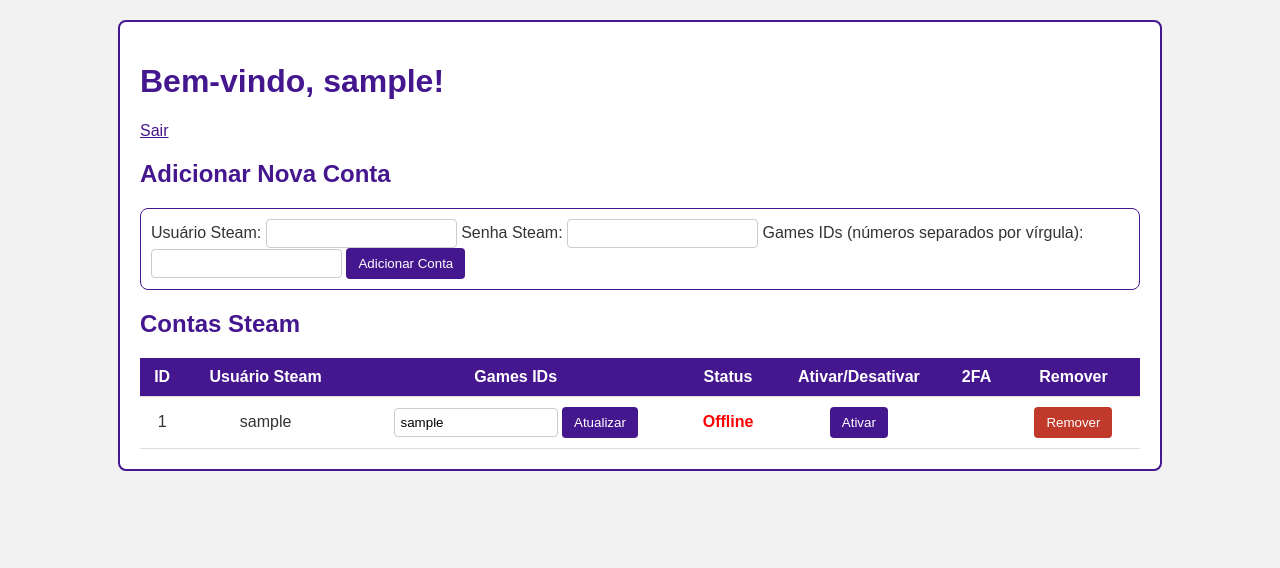
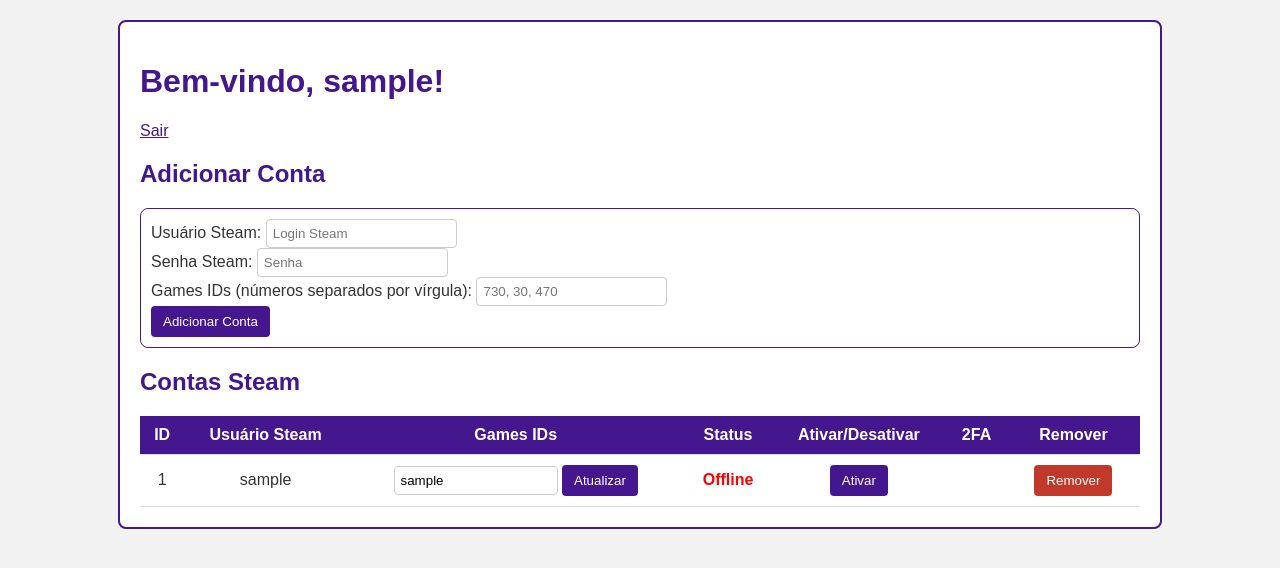
Before and after one commit to kassi0/steamhourboost-python, a Flask app: page / in a window 1280 px wide. Shown: the top 568 px of the page. Run offline with Flask 3, Linux system fonts and the light colour scheme; the visitor is signed in with stand-in values (Sample User, id 1); data comes from the database, SQL or seed files in the repository; data that the repository does not hold is empty.

Commit message:
ajustes no adicionar contas

```diff
--- /dev/null
+++ b/requirements.txt
@@ -0,0 +1,4 @@
+flask
+gevent
+werkzeug
+steam
--- a/templates/index.html
+++ b/templates/index.html
@@ -80,24 +80,24 @@
       <a href="{{ url_for('logout_route') }}" style="color: #45178f;">Sair</a>
     </p>
 
-    <h2>Adicionar Nova Conta</h2>
+    <h2>Adicionar Conta</h2>
     <form action="{{ url_for('add_account_route') }}" method="post" class="add-form">
       <label for="steam_username">Usuário Steam:</label>
-      <input type="text" name="steam_username" id="steam_username" required>
-
+      <input type="text" name="steam_username" id="steam_username" placeholder="Login Steam" required>
+      </br>
       <label for="steam_password">Senha Steam:</label>
-      <input type="password" name="steam_password" id="steam_password" required>
-
+      <input type="password" name="steam_password" id="steam_password" placeholder="Senha" required>
+      </br>
       <label for="games">Games IDs (números separados por vírgula):</label>
-      <input type="text" name="games" id="games" required>
-
+      <input type="text" name="games" id="games" placeholder="730, 30, 470" required>
+      </br>
       <button type="submit">Adicionar Conta</button>
     </form>
 
     <h2>Contas Steam</h2>
     {% with messages = get_flashed_messages() %}
       {% if messages %}
-        <ul style="color: red;">
+        <ul style="color: orange;">
           {% for message in messages %}
             <li>{{ message }}</li>
           {% endfor %}
```
